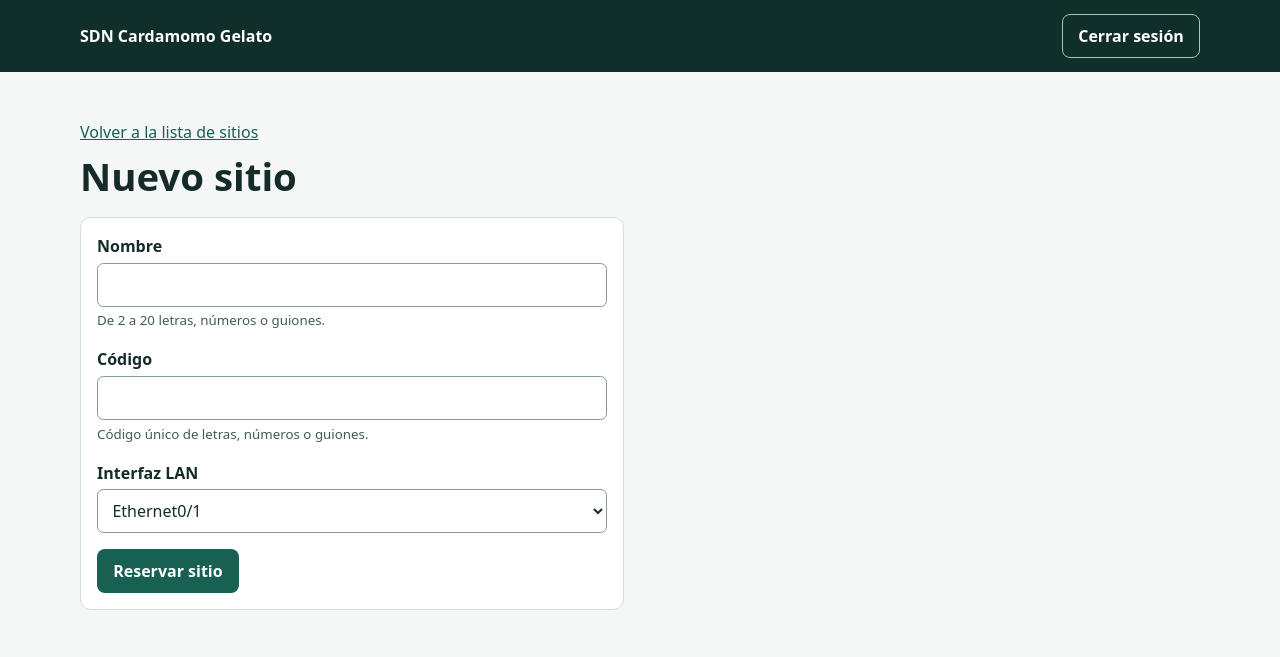
After one commit to josecaslu11/sdn-cardamomogelato, a Flask app: page /sitios/nuevo in a window 1280 px wide. The commit adds this page. Shown: the top 657 px of the page. Run offline with Flask 3, Linux system fonts and the light colour scheme; the visitor is signed in with stand-in values (Sample User, id 1); parts of the project's set-up code (start-up, migrations or seed data) failed here and were passed over.

Commit message:
Add site registration and listing

```diff
--- a/portal/app.py
+++ b/portal/app.py
@@ -1,12 +1,30 @@
+from functools import wraps
 from hmac import compare_digest
+from os import getenv
 from pathlib import Path
 from secrets import token_hex
 
 from dotenv import dotenv_values
-from flask import Flask, redirect, render_template, request, session, url_for
+from flask import Flask, flash, redirect, render_template, request, session, url_for
+
+from db import initialize, resumen_sitios
+from ipam import IPAM, SITE_CODE, SITE_NAME
 
 
-def create_app(env_file=None):
+LAN_INTERFACES = ("Ethernet0/1", "Ethernet0/2")
+
+
+def login_required(view):
+    @wraps(view)
+    def protected(*args, **kwargs):
+        if not session.get("authenticated"):
+            return redirect(url_for("login"))
+        return view(*args, **kwargs)
+
+    return protected
+
+
+def create_app(env_file=None, *, database=None, config_file=None):
     if env_file is None:
         env_file = Path(__file__).with_name(".env")
     settings = dotenv_values(env_file, interpolate=False)
@@ -21,11 +39,49 @@ def create_app(env_file=None):
         SESSION_COOKIE_SAMESITE="Lax",
     )
 
+    ipam = IPAM(
+        database if database is not None else getenv("PORTAL_DB_PATH", settings.get("PORTAL_DB_PATH")),
+        config_file if config_file is not None else getenv("PORTAL_CONFIG_PATH", settings.get("PORTAL_CONFIG_PATH")),
+    )
+    initialize(ipam.database)
+
     @app.get("/")
+    @login_required
     def sites():
-        if not session.get("authenticated"):
-            return redirect(url_for("login"))
-        return render_template("sites.html")
+        sitios, indicadores = resumen_sitios(ipam.database)
+        return render_template("sites.html", sitios=sitios, indicadores=indicadores)
+
+    @app.route("/sitios/nuevo", methods=["GET", "POST"])
+    @login_required
+    def new_site():
+        valores = {"nombre": "", "codigo": "", "lan_if": LAN_INTERFACES[0]}
+        error = None
+        if "csrf_token" not in session:
+            session["csrf_token"] = token_hex(32)
+        if request.method == "POST":
+            valores = {campo: request.form.get(campo, "") for campo in valores}
+            if not compare_digest(
+                request.form.get("csrf_token", "").encode(), session["csrf_token"].encode()
+            ):
+                error = "La solicitud no es válida. Vuelve a enviar el formulario."
+            elif valores["lan_if"] not in LAN_INTERFACES:
+                error = "Selecciona una interfaz LAN de la lista."
+            else:
+                try:
+                    sitio = ipam.reservar_sitio(**valores, usuario=username)
+                except ValueError as exc:
+                    error = str(exc)
+                else:
+                    flash(f"Sitio reservado en {sitio['router']}. Estado: aprovisionando.")
+                    return redirect(url_for("sites"), code=303)
+        return render_template(
+            "new_site.html",
+            valores=valores,
+            error=error,
+            interfaces=LAN_INTERFACES,
+            patron_nombre=SITE_NAME.pattern.replace("-]", r"\-]"),
+            patron_codigo=SITE_CODE.pattern.replace("-]", r"\-]"),
+        ), 400 if error else 200
 
     @app.route("/login", methods=["GET", "POST"])
     def login():
@@ -48,6 +104,7 @@ def create_app(env_file=None):
         return redirect(url_for("sites"))
 
     @app.post("/logout")
+    @login_required
     def logout():
         session.clear()
         return redirect(url_for("login"))
--- a/portal/db.py
+++ b/portal/db.py
@@ -71,3 +71,26 @@ def transaction(database):
             yield db
     finally:
         db.close()
+
+
+def resumen_sitios(database):
+    with closing(sqlite3.connect(database)) as db:
+        db.row_factory = sqlite3.Row
+        db.execute("BEGIN")
+        sitios = db.execute(
+            """SELECT s.site_name, s.router, s.site_id, s.estado,
+                      v4.valor AS lan_v4, v6.valor AS lan_v6
+               FROM sites AS s
+               LEFT JOIN allocations AS v4 ON v4.sitio_id = s.id AND v4.recurso = 'lan_v4'
+               LEFT JOIN allocations AS v6 ON v6.sitio_id = s.id AND v6.recurso = 'lan_v6'
+               ORDER BY s.site_id, s.id DESC"""
+        ).fetchall()
+        indicadores = db.execute(
+            """SELECT
+                   (SELECT COUNT(*) FROM sites WHERE estado = 'activo') AS activos,
+                   (SELECT COUNT(*) FROM nodes
+                    WHERE gestionado = 1 AND estado = 'disponible') AS disponibles,
+                   (SELECT COUNT(*) FROM sites WHERE estado = 'aprovisionando')
+                       AS aprovisionando"""
+        ).fetchone()
+    return sitios, indicadores
--- /dev/null
+++ b/portal/static/portal.css
@@ -0,0 +1,76 @@
+:root {
+    color: #142b29;
+    background: #f4f7f5;
+    font: 1rem/1.5 system-ui, sans-serif;
+    --line: #d3dfd9;
+    --accent: #176052;
+}
+* { box-sizing: border-box; }
+body { margin: 0; }
+.container { width: min(100% - 2rem, 70rem); margin-inline: auto; }
+.topbar { background: #102f2b; color: #fff; }
+.topbar-content, .page-heading {
+    display: flex;
+    align-items: center;
+    justify-content: space-between;
+    gap: .75rem;
+    flex-wrap: wrap;
+}
+.topbar-content { padding-block: .9rem; }
+.brand { font-weight: 700; }
+main { padding-block: clamp(1.25rem, 4vw, 3rem); }
+h1 { margin: .2rem 0 .75rem; font-size: clamp(1.65rem, 4vw, 2.4rem); }
+a { color: var(--accent); }
+.button {
+    display: inline-block;
+    padding: .55rem .95rem;
+    border: 1px solid transparent;
+    border-radius: .5rem;
+    background: var(--accent);
+    color: #fff;
+    cursor: pointer;
+    font: inherit;
+    font-weight: 650;
+    text-decoration: none;
+}
+.button:hover { background: #11483e; }
+.secondary { border-color: #a1c7bb; background: transparent; }
+:focus-visible { outline: 3px solid #287ebe; outline-offset: 3px; }
+.metrics {
+    display: grid;
+    grid-template-columns: repeat(auto-fit, minmax(min(100%, 12rem), 1fr));
+    gap: .8rem;
+    margin-block: 1rem 1.5rem;
+}
+.metrics div, .panel, .table-wrap {
+    background: #fff;
+    border: 1px solid var(--line);
+    border-radius: .65rem;
+}
+.metrics div, .panel { padding: 1rem; }
+.metrics dt, small { color: #435b55; }
+.metrics dd { margin: 0; font-size: 1.8rem; font-weight: 700; }
+.table-wrap { overflow-x: auto; }
+table { width: 100%; border-collapse: collapse; text-align: left; }
+th, td { padding: .8rem 1rem; white-space: nowrap; }
+thead { background: #e9f1ed; }
+tbody tr + tr { border-top: 1px solid var(--line); }
+.status { display: inline-block; border-radius: 1rem; padding: .2rem .65rem; font-size: .875rem; }
+.status-activo, .notice { background: #d8f2e3; color: #164c31; }
+.status-aprovisionando { background: #dcecff; color: #164475; }
+.status-fallido, .notice.error { background: #fbe1df; color: #812325; }
+.status-retirado { background: #e9ebed; color: #424852; }
+.status-retirando { background: #fff0ce; color: #674400; }
+.notice { padding: .7rem .9rem; border-radius: .45rem; }
+.form-panel { max-width: 34rem; }
+.field { display: grid; gap: .3rem; margin-bottom: 1rem; }
+.field label { font-weight: 650; }
+.field input, .field select {
+    width: 100%;
+    border: 1px solid #849b93;
+    border-radius: .4rem;
+    padding: .55rem .65rem;
+    background: #fff;
+    color: inherit;
+    font: inherit;
+}
--- /dev/null
+++ b/portal/templates/base.html
@@ -0,0 +1,24 @@
+<!doctype html>
+<html lang="es">
+<head>
+    <meta charset="utf-8">
+    <meta name="viewport" content="width=device-width, initial-scale=1">
+    <title>{% block title %}{% endblock %} · SDN Cardamomo Gelato</title>
+    <link rel="stylesheet" href="{{ url_for('static', filename='portal.css') }}">
+</head>
+<body>
+    <header class="topbar">
+        <div class="container topbar-content">
+            <span class="brand">SDN Cardamomo Gelato</span>
+            {% if session.get('authenticated') %}
+            <form method="post" action="{{ url_for('logout') }}">
+                <button class="button secondary" type="submit">Cerrar sesión</button>
+            </form>
+            {% endif %}
+        </div>
+    </header>
+    <main class="container">
+        {% block content %}{% endblock %}
+    </main>
+</body>
+</html>
--- /dev/null
+++ b/portal/templates/new_site.html
@@ -0,0 +1,38 @@
+{% extends "base.html" %}
+{% block title %}Nuevo sitio{% endblock %}
+{% block content %}
+<a href="{{ url_for('sites') }}">Volver a la lista de sitios</a>
+<h1>Nuevo sitio</h1>
+
+<form class="panel form-panel" method="post" action="{{ url_for('new_site') }}">
+    {% if error %}
+    <p class="notice error" role="alert">{{ error }}</p>
+    {% endif %}
+    <input type="hidden" name="csrf_token" value="{{ session.csrf_token }}">
+    <div class="field">
+        <label for="nombre">Nombre</label>
+        <input id="nombre" name="nombre" value="{{ valores.nombre }}" required
+               minlength="2" maxlength="20" pattern="{{ patron_nombre }}"
+               aria-describedby="nombre-ayuda">
+        <small id="nombre-ayuda">De 2 a 20 letras, números o guiones.</small>
+    </div>
+    <div class="field">
+        <label for="codigo">Código</label>
+        <input id="codigo" name="codigo" value="{{ valores.codigo }}"
+               required pattern="{{ patron_codigo }}" aria-describedby="codigo-ayuda">
+        <small id="codigo-ayuda">Código único de letras, números o guiones.</small>
+    </div>
+    <div class="field">
+        <label for="lan_if">Interfaz LAN</label>
+        <select id="lan_if" name="lan_if" required>
+            {% if valores.lan_if not in interfaces %}
+            <option value="" selected disabled>Selecciona una interfaz</option>
+            {% endif %}
+            {% for interfaz in interfaces %}
+            <option value="{{ interfaz }}"{% if interfaz == valores.lan_if %} selected{% endif %}>{{ interfaz }}</option>
+            {% endfor %}
+        </select>
+    </div>
+    <button type="submit" class="button">Reservar sitio</button>
+</form>
+{% endblock %}
```
Also changed, not shown: portal/AGENTS.md (+6 -4 lines), portal/templates/login.html (+11 -19 lines), portal/templates/sites.html (+49 -16 lines), portal/tests/test_app.py (+109 -2 lines), portal/README.md.
